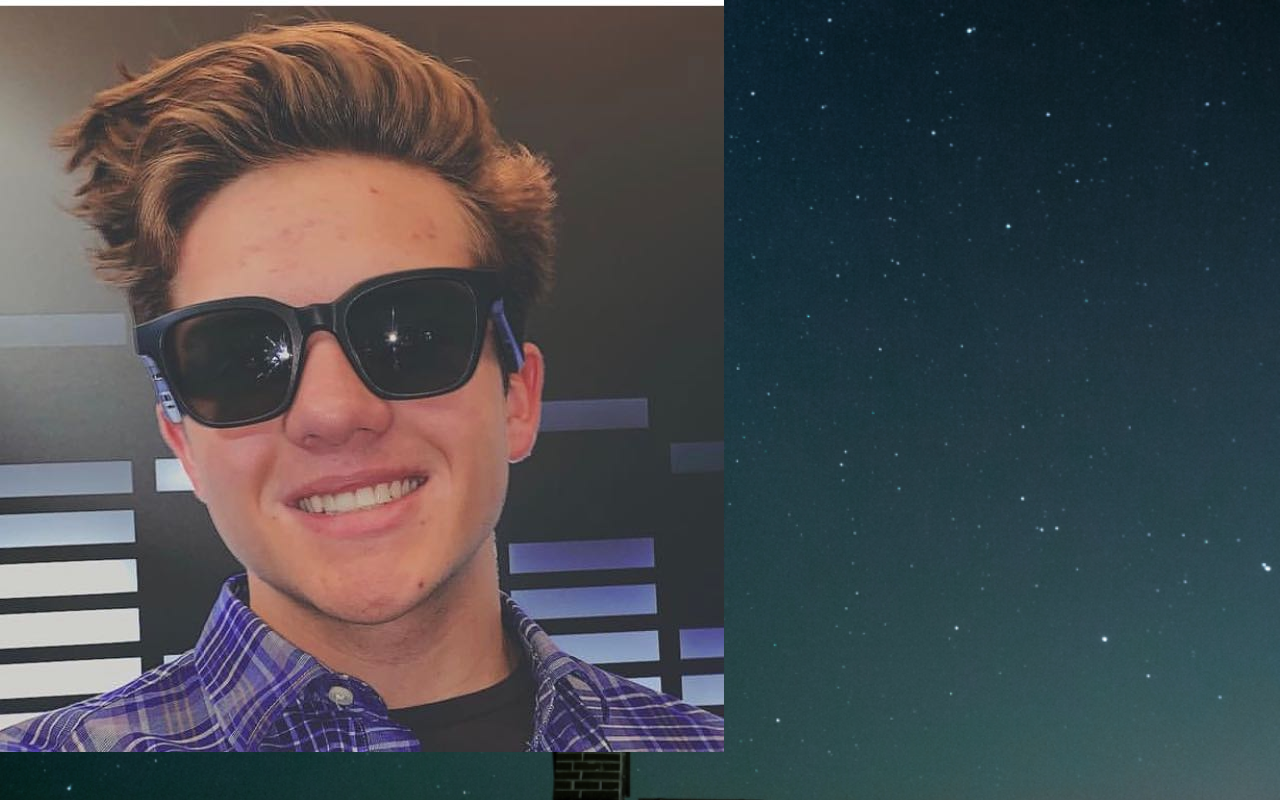
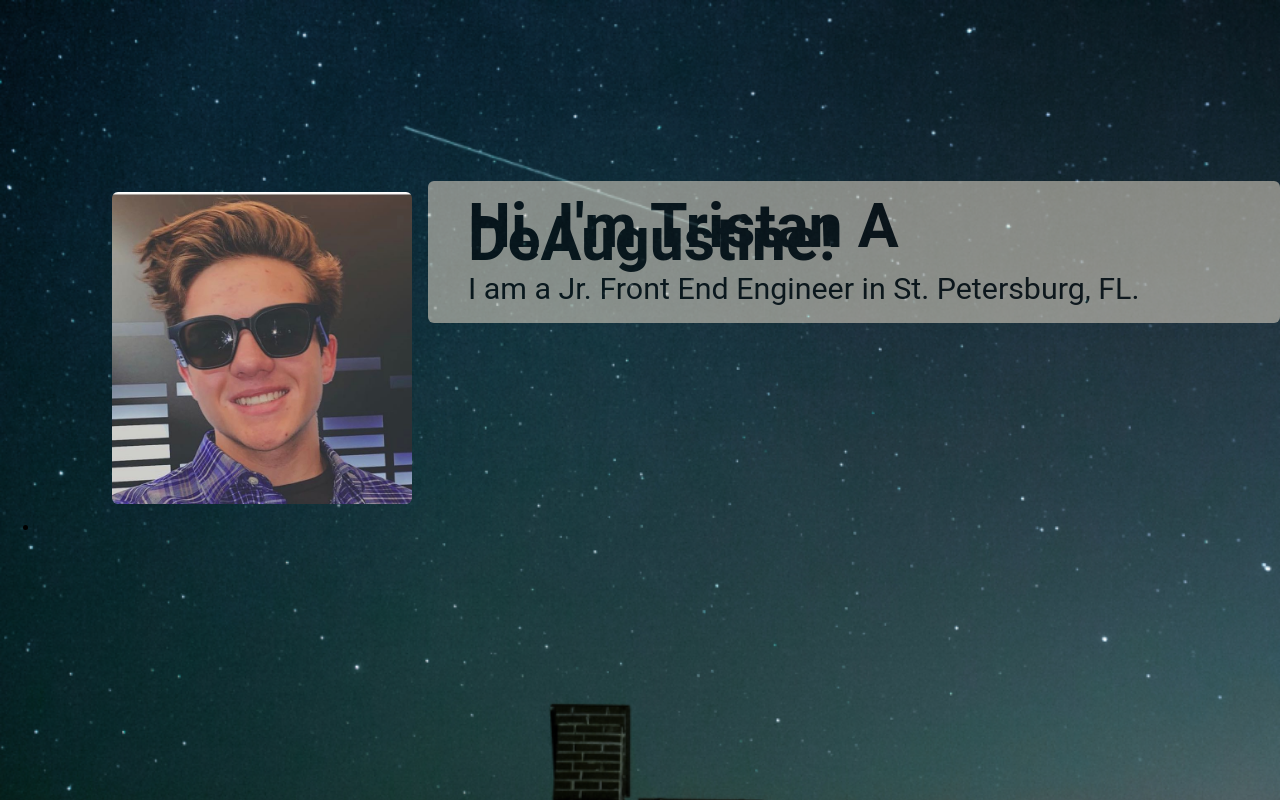
Before and after one commit to TristanDeAugustine/portfolio, a website: page public/index.html in a window 1280 px wide. Drawn offline with Linux system fonts and the light colour scheme.

Commit message:
finished first section layout

```diff
--- a/public/index.html
+++ b/public/index.html
@@ -8,10 +8,22 @@
     <link rel="stylesheet" href="/screen.css" />
   </head>
   <body class="bg">
-    <div class="top">
-      <article class="to">
-        <img src="./images/Image from iOS.jpg" />
-      </article>
+    <!-- TITLE HEADER THING -->
+    <div class="container1">
+      <img class="bighead" src="./images/Image from iOS.jpg" />
+      <!-- TEXT BOX -->
+      <div class="textbox">
+        <blockquote class="text">
+          <h1>Hi, I'm Tristan A DeAugustine!</h1>
+          <p>I am a Jr. Front End Engineer in St. Petersburg, FL.</p>
+        </blockquote>
+      </div>
+    </div>
+
+    <div class="container2">
+      <ul>
+        <li></li>
+      </ul>
     </div>
   </body>
 </html>
--- a/public/screen.css
+++ b/public/screen.css
@@ -15,5 +15,34 @@ body {
   /* insert image */
   background-image: url(./images/space.png);
   background-size: cover;
+  background-repeat: no-repeat;
   /* fix image size */
 }
+
+/* headshot */
+.bighead {
+  width: 300px;
+  max-width: 45%;
+  margin: 12rem 0 0 7rem;
+  border-radius: 6px;
+}
+
+/* bubble text manipulator */
+.textbox {
+  background-color: antiquewhite;
+  opacity: 0.5;
+  border-radius: 6px;
+  margin-left: 1rem;
+  font-size: 1.9rem;
+  line-height: 0.2;
+}
+
+/* layout for img/speech bubble */
+
+.container1 {
+  display: flex;
+  align-items: center;
+}
+
+.container2 {
+}
```
